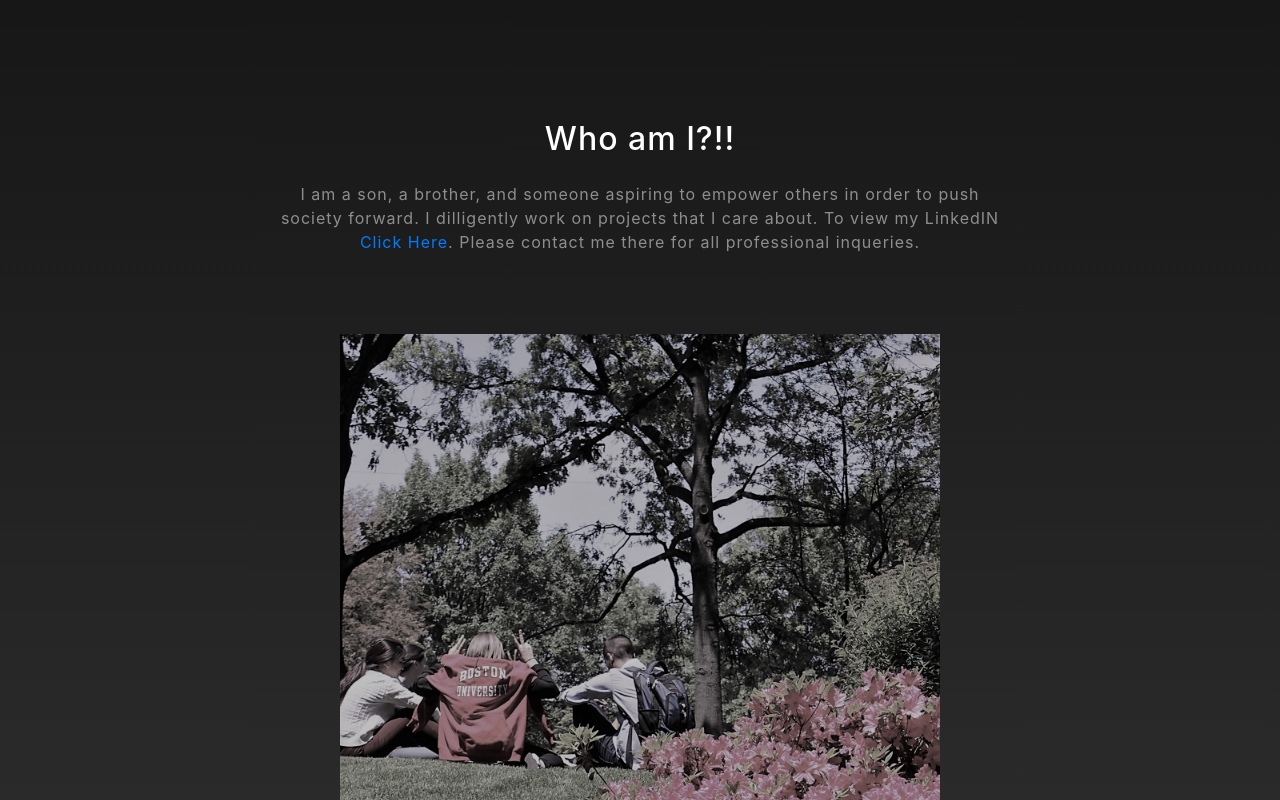
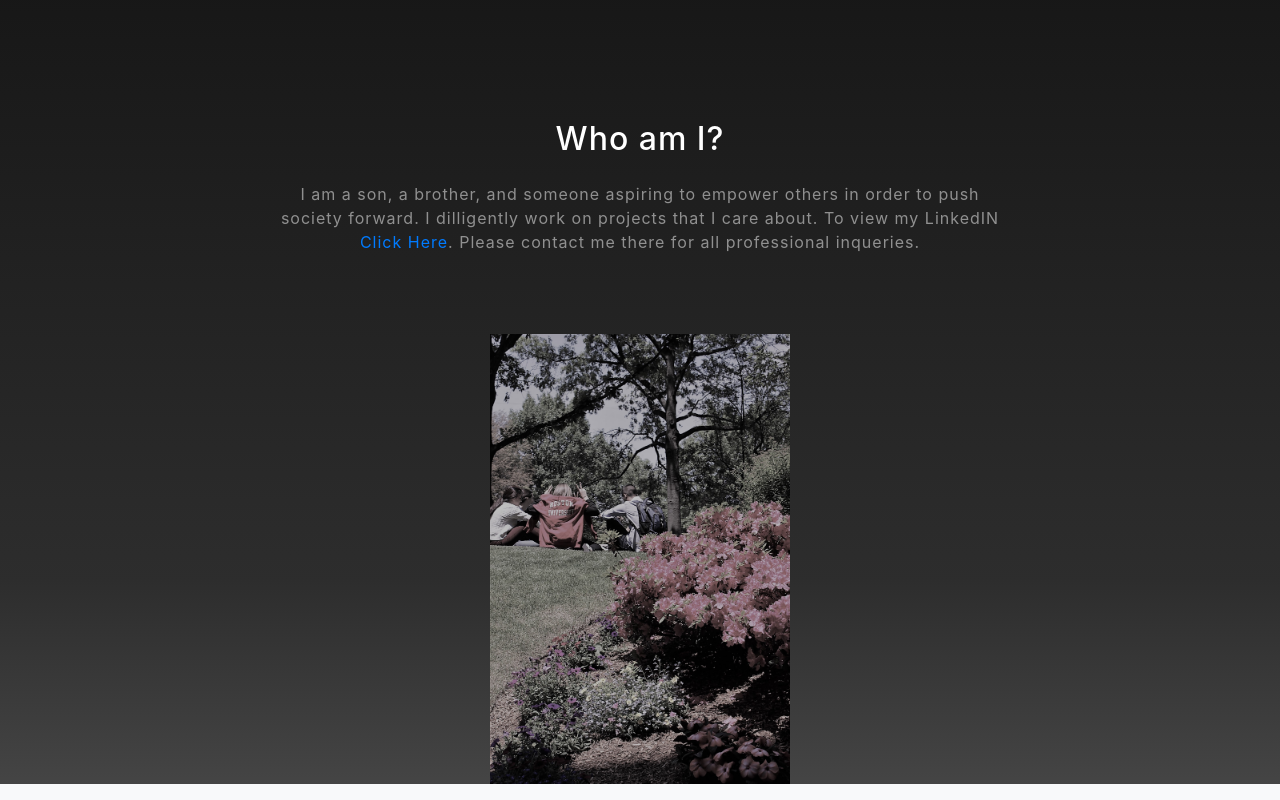
Before and after one commit to BeltWay7/BeltWay7.github.io, a website with bundled scripts: page index.html in a window 1280 px wide. Shown: the part 840-1640 px from the top of the page. Built offline with nearby package versions, Linux system fonts and the light colour scheme.

Commit message:
Update index.html

```diff
--- a/index.html
+++ b/index.html
@@ -8,7 +8,7 @@
     <meta name="description" content="">
     <meta name="author" content="">
 
-    <title> <img class="img-fluid"src="img/IMG_7301.jpg"alt="William"width="600" height="500"</title>
+    <title> <img class="img-fluid"src="img/IMG_7301.jpg"alt="William"width="800" height="600"</title>
 
     <!-- Bootstrap core CSS -->
     <link href="vendor/bootstrap/css/bootstrap.min.css" rel="stylesheet">
@@ -53,7 +53,7 @@
     <header class="masthead">
       <div class="container d-flex h-100 align-items-center">
         <div class="mx-auto text-center">
-          <img class="img-fluid"src="img/IMG_7301.jpg"alt="William"width="600" height="500">
+          <img class="img-fluid"src="img/IMG_7301.jpg"alt="William"width="800" height="600">
           <h2 class="text-white-50 mx-auto mt-2 mb-5">Welcome! This website is dedicated to my personal projects, campaigns, and endevors. Navigate at your own leasiure</h2>
           <a href="#about" class="btn btn-primary js-scroll-trigger">Get Started</a>
         </div>
@@ -65,12 +65,12 @@
       <div class="container">
         <div class="row">
           <div class="col-lg-8 mx-auto">
-            <h2 class="text-white mb-4">Who am I?!!</h2>
+            <h2 class="text-white mb-4">Who am I?</h2>
             <p class="text-white-50">I am a son, a brother, and someone aspiring to empower others in order to push society forward. I dilligently work on projects that I care about. To view my LinkedIN
               <a href="https://www.linkedin.com/in/william-belt-05397194/">Click Here</a>. Please contact me there for all professional inqueries.</p>
           </div>
         </div>
-        <img class="img-fluid" src="img/IMG_6639Slate.jpg" alt="William"width="600" height="500">
+        <img class="img-fluid" src="img/IMG_6639Slate.jpg" alt="William"width="300" height="200">
       </div>
     </section>
 
```
